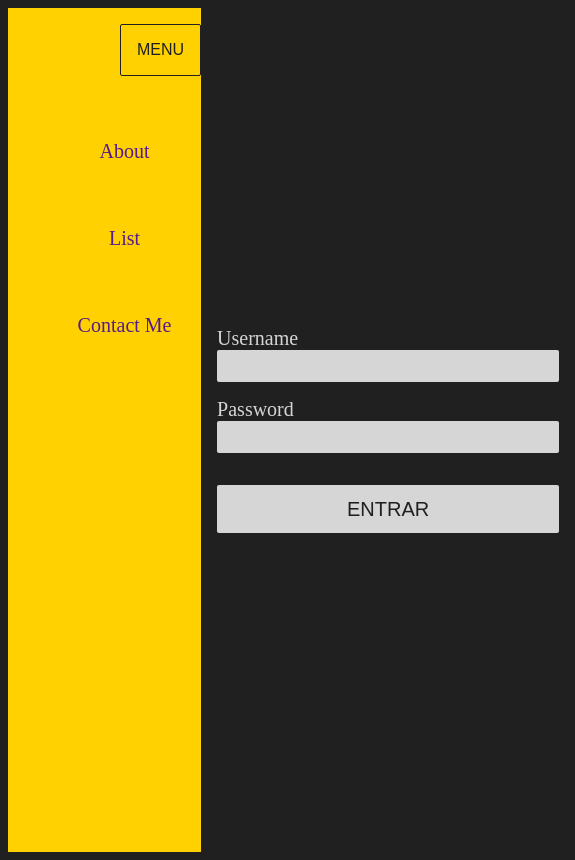
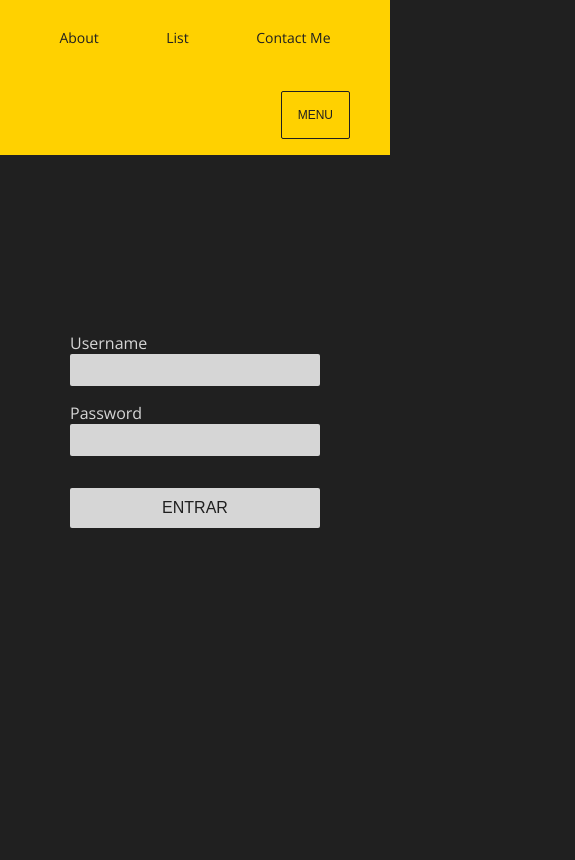
Before and after one commit to adrianeped/menu-login, a plain HTML site: page index.html in a window 390 px wide. Both pictures are taken after a click on the button "MENU". Shown: the whole page, 575 px wide, since content can reach past the window. Drawn offline with nearby package versions, Linux system fonts and the light colour scheme.

Commit message:
kk eae man

```diff
--- a/index.html
+++ b/index.html
@@ -18,13 +18,13 @@
       <nav class="nav-menu">
         <ul class="list-menu">
           <li class="item-menu">
-            <a style="text-decoration: none" href="">About</a>
+            <a class="link-menu" href="">About</a>
           </li>
           <li class="item-menu">
-            <a style="text-decoration: none" href="">List</a>
+            <a class="link-menu" href="">List</a>
           </li>
           <li class="item-menu">
-            <a style="text-decoration: none" href="">Contact Me</a>
+            <a class="link-menu" href="">Contact Me</a>
           </li>
         </ul>
       </nav>
--- a/main.js
+++ b/main.js
@@ -1,6 +1,6 @@
 const button = document.querySelector(".menu-button");
-const menu = document.querySelector(".nav-menu");
+const header = document.querySelector(".header");
 
 button.addEventListener("click", function () {
-  menu.classList.toggle("open");
+  header.classList.toggle("open");
 });
--- a/style.css
+++ b/style.css
@@ -1,5 +1,5 @@
 :root {
-  --primary-font: "Open-Sans";
+  --primary-font: "Open Sans";
 
   --primary-color: #202020;
   --secondary-color: #ffd100;
@@ -11,16 +11,24 @@
 body {
   background-color: var(--primary-color);
   display: flex;
+  font-family: var(--primary-font), sans-serif;
 }
 
 .header {
   background-color: var(--secondary-color);
-  width: 300px;
   height: 100vh;
+  left: -153px;
+  position: fixed;
+  transition: left 0.2s;
+  width: 250px;
+}
+
+.open {
+  left: 0;
 }
 
 .nav-menu {
-  display: none;
+  margin-right: 85px;
 }
 
 .menu-button {
@@ -29,8 +37,10 @@ body {
   border: 1px solid var(--primary-color);
   color: var(--primary-color);
   cursor: pointer;
+  display: block;
   font-size: 16px;
-  margin: 1rem 0 0 7rem;
+  margin: 1rem 0.5rem;
+  margin-left: auto;
   padding: 1rem;
   text-transform: uppercase;
 }
@@ -42,13 +52,15 @@ body {
 
 .item-menu {
   color: var(--primary-color);
+  list-style-type: none;
+  margin-right: 1rem;
+  margin-top: 4rem;
   text-decoration: none;
-  list-style-type: none;
-  margin-top: 4rem;
 }
 
-.open {
-  display: block;
+.link-menu {
+  color: var(--primary-color);
+  text-decoration: none;
 }
 
 .main-login {
@@ -69,7 +81,6 @@ body {
   color: var(--secondary-text);
   display: flex;
   flex-direction: column;
-  font-family: var(--primary-font);
   font-size: 20px;
   margin-bottom: 1rem;
 }
@@ -107,6 +118,64 @@ body {
   height: 3rem;
   margin-top: 1rem;
   padding: 0.25rem;
+  text-transform: uppercase;
   width: 100%;
-  text-transform: uppercase;
 }
+
+@media (max-width: 666px) {
+  .header {
+    background-color: var(--secondary-color);
+    display: flex;
+    flex-direction: column-reverse;
+    height: fit-content;
+    left: 0;
+    top: -80px;
+    transition: top 0.2s;
+    width: 100vw;
+  }
+
+  .open {
+    top: 0px;
+  }
+
+  .nav-menu {
+    margin: 0;
+  }
+
+  .list-menu {
+    display: flex;
+    justify-content: space-evenly;
+    padding-left: 0;
+  }
+
+  .item-menu {
+    margin: 0;
+    font-size: 14px;
+    padding: 0.5rem;
+  }
+
+  .menu-button {
+    display: block;
+    font-size: 0.75rem;
+    margin-right: 2.5rem;
+    right: 1rem;
+  }
+
+  .form-login {
+    width: 250px;
+  }
+
+  .text-login {
+    font-size: 16px;
+  }
+
+  .button-login {
+    font-size: 16px;
+    height: 2.5rem;
+    margin-top: 1rem;
+  }
+
+  .feedback-login {
+    font-size: 12px;
+  }
+}
```
